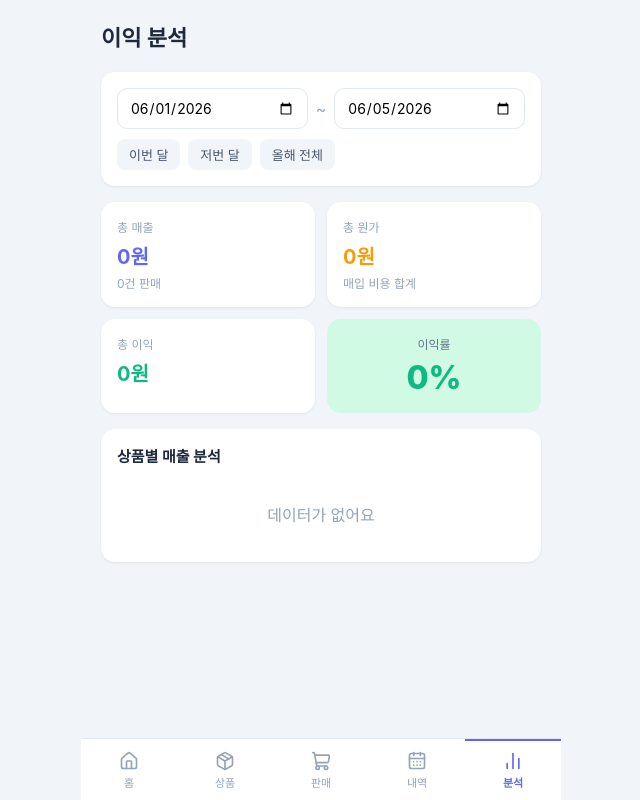
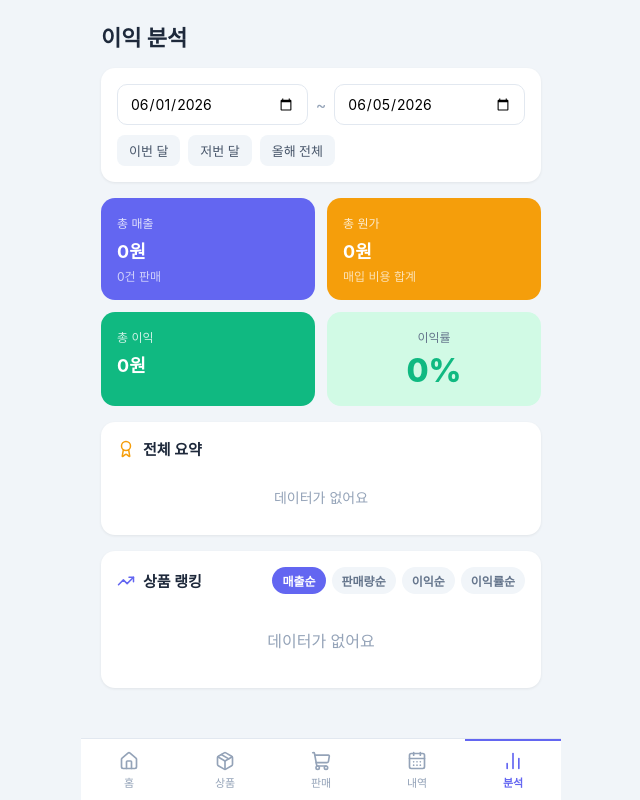
Before and after one commit to taewoo95/bongrang-store, a React (Vite) app: page / in a window 1280 px wide. Both pictures are taken after a click on the button "분석". Shown: the whole page, without its empty margins (319-959 px from the left). Built offline with nearby package versions, Linux system fonts and the light colour scheme.

Commit message:
분석 탭 고도화 - 상품 랭킹, 전체 요약 추가

```diff
--- a/src/components/Analysis.jsx
+++ b/src/components/Analysis.jsx
@@ -1,13 +1,22 @@
 import { useState } from 'react'
-import { getSales } from '../store'
-import { BarChart2, TrendingUp, TrendingDown } from 'lucide-react'
+import { getSales, getProducts } from '../store'
+import { TrendingUp, Award, Package, AlertCircle } from 'lucide-react'
+
+const SORT_OPTIONS = [
+  { key: 'revenue', label: '매출순' },
+  { key: 'qty', label: '판매량순' },
+  { key: 'profit', label: '이익순' },
+  { key: 'profitRate', label: '이익률순' },
+]
 
 export default function Analysis() {
   const sales = getSales()
+  const products = getProducts()
   const today = new Date().toISOString().slice(0, 10)
   const firstOfMonth = today.slice(0, 7) + '-01'
   const [startDate, setStartDate] = useState(firstOfMonth)
   const [endDate, setEndDate] = useState(today)
+  const [sortKey, setSortKey] = useState('revenue')
 
   const filtered = sales.filter(s => {
     const d = s.time.slice(0, 10)
@@ -30,31 +39,36 @@ export default function Analysis() {
     byProduct[s.productName].qty += s.qty
     byProduct[s.productName].count += 1
   })
+
   const productList = Object.entries(byProduct)
-    .map(([name, d]) => ({ name, ...d, profit: d.revenue - d.cost, profitRate: d.revenue > 0 ? Math.round((d.revenue - d.cost) / d.revenue * 100) : 0 }))
-    .sort((a, b) => b.revenue - a.revenue)
+    .map(([name, d]) => ({
+      name, ...d,
+      profit: d.revenue - d.cost,
+      profitRate: d.revenue > 0 ? Math.round((d.revenue - d.cost) / d.revenue * 100) : 0
+    }))
+    .sort((a, b) => b[sortKey] - a[sortKey])
 
   const maxRevenue = productList.length > 0 ? productList[0].revenue : 1
+
+  // 전체 요약
+  const top3Revenue = [...productList].sort((a, b) => b.revenue - a.revenue).slice(0, 3)
+  const top3Profit = [...productList].sort((a, b) => b.profitRate - a.profitRate).slice(0, 3)
+  const soldNames = new Set(filtered.map(s => s.productName))
+  const neverSold = products.filter(p => !soldNames.has(p.name))
 
   const inputStyle = {
     padding: '10px 12px', border: '1px solid #e2e8f0', borderRadius: '10px',
     fontSize: '14px', background: '#fff', outline: 'none', flex: 1,
   }
 
-  const statCard = (label, value, sub, color = '#1e293b') => (
-    <div style={{ background: '#fff', borderRadius: '14px', padding: '16px', boxShadow: '0 1px 3px rgba(0,0,0,0.07)' }}>
-      <div style={{ fontSize: '12px', color: '#94a3b8', marginBottom: '6px' }}>{label}</div>
-      <div style={{ fontSize: '20px', fontWeight: '700', color }}>{value}</div>
-      {sub && <div style={{ fontSize: '12px', color: '#94a3b8', marginTop: '4px' }}>{sub}</div>}
-    </div>
-  )
+  const medal = (i) => ['🥇', '🥈', '🥉'][i] || `${i + 1}`
 
   return (
-    <div style={{ padding: '20px' }}>
-      <h1 style={{ fontSize: '22px', fontWeight: '700', marginBottom: '20px' }}>이익 분석</h1>
+    <div style={{ padding: '20px', display: 'flex', flexDirection: 'column', gap: '16px' }}>
+      <h1 style={{ fontSize: '22px', fontWeight: '700' }}>이익 분석</h1>
 
       {/* 기간 설정 */}
-      <div style={{ background: '#fff', borderRadius: '14px', padding: '16px', marginBottom: '16px', boxShadow: '0 1px 3px rgba(0,0,0,0.07)' }}>
+      <div style={{ background: '#fff', borderRadius: '14px', padding: '16px', boxShadow: '0 1px 3px rgba(0,0,0,0.07)' }}>
         <div style={{ display: 'flex', gap: '8px', alignItems: 'center', marginBottom: '10px' }}>
           <input type="date" value={startDate} onChange={e => setStartDate(e.target.value)} style={inputStyle} />
           <span style={{ color: '#94a3b8' }}>~</span>
@@ -84,49 +98,140 @@ export default function Analysis() {
       </div>
 
       {/* 요약 카드 */}
-      <div style={{ display: 'grid', gridTemplateColumns: '1fr 1fr', gap: '12px', marginBottom: '16px' }}>
-        {statCard('총 매출', `${totalRevenue.toLocaleString()}원`, `${filtered.length}건 판매`, '#6366f1')}
-        {statCard('총 원가', `${totalCost.toLocaleString()}원`, '매입 비용 합계', '#f59e0b')}
-        {statCard('총 이익', `${totalProfit.toLocaleString()}원`, undefined, totalProfit >= 0 ? '#10b981' : '#ef4444')}
+      <div style={{ display: 'grid', gridTemplateColumns: '1fr 1fr', gap: '12px' }}>
+        {[
+          { label: '총 매출', value: `${totalRevenue.toLocaleString()}원`, sub: `${filtered.length}건 판매`, bg: '#6366f1' },
+          { label: '총 원가', value: `${totalCost.toLocaleString()}원`, sub: '매입 비용 합계', bg: '#f59e0b' },
+          { label: '총 이익', value: `${totalProfit.toLocaleString()}원`, sub: undefined, bg: totalProfit >= 0 ? '#10b981' : '#ef4444' },
+        ].map(c => (
+          <div key={c.label} style={{ background: c.bg, borderRadius: '14px', padding: '16px' }}>
+            <div style={{ fontSize: '12px', color: 'rgba(255,255,255,0.8)', marginBottom: '6px' }}>{c.label}</div>
+            <div style={{ fontSize: '18px', fontWeight: '700', color: '#fff' }}>{c.value}</div>
+            {c.sub && <div style={{ fontSize: '12px', color: 'rgba(255,255,255,0.7)', marginTop: '4px' }}>{c.sub}</div>}
+          </div>
+        ))}
         <div style={{ background: totalProfit >= 0 ? '#d1fae5' : '#fee2e2', borderRadius: '14px', padding: '16px', display: 'flex', flexDirection: 'column', justifyContent: 'center', alignItems: 'center' }}>
           <div style={{ fontSize: '12px', color: '#64748b', marginBottom: '6px' }}>이익률</div>
-          <div style={{ fontSize: '32px', fontWeight: '800', color: totalProfit >= 0 ? '#10b981' : '#ef4444' }}>
-            {profitRate}%
-          </div>
+          <div style={{ fontSize: '32px', fontWeight: '800', color: totalProfit >= 0 ? '#10b981' : '#ef4444' }}>{profitRate}%</div>
         </div>
       </div>
 
-      {/* 상품별 분석 */}
+      {/* 전체 요약 */}
       <div style={{ background: '#fff', borderRadius: '14px', padding: '16px', boxShadow: '0 1px 3px rgba(0,0,0,0.07)' }}>
-        <h3 style={{ fontSize: '15px', fontWeight: '700', marginBottom: '16px', color: '#1e293b' }}>
-          상품별 매출 분석
-        </h3>
+        <div style={{ display: 'flex', alignItems: 'center', gap: '8px', marginBottom: '16px' }}>
+          <Award size={18} color="#f59e0b" />
+          <h3 style={{ fontSize: '15px', fontWeight: '700', color: '#1e293b' }}>전체 요약</h3>
+        </div>
+
+        {filtered.length === 0 ? (
+          <p style={{ color: '#94a3b8', fontSize: '14px', textAlign: 'center', padding: '12px 0' }}>데이터가 없어요</p>
+        ) : (
+          <>
+            {/* TOP 3 매출 */}
+            <div style={{ marginBottom: '16px' }}>
+              <p style={{ fontSize: '13px', fontWeight: '600', color: '#64748b', marginBottom: '8px' }}>🏆 매출 TOP 3</p>
+              {top3Revenue.map((p, i) => (
+                <div key={p.name} style={{
+                  display: 'flex', justifyContent: 'space-between', alignItems: 'center',
+                  padding: '8px 12px', borderRadius: '10px', marginBottom: '6px',
+                  background: i === 0 ? '#fefce8' : '#f8fafc',
+                }}>
+                  <span style={{ fontSize: '14px' }}>{medal(i)} {p.name}</span>
+                  <span style={{ fontSize: '14px', fontWeight: '700', color: '#6366f1' }}>{p.revenue.toLocaleString()}원</span>
+                </div>
+              ))}
+            </div>
+
+            {/* TOP 3 이익률 */}
+            <div style={{ marginBottom: '16px' }}>
+              <p style={{ fontSize: '13px', fontWeight: '600', color: '#64748b', marginBottom: '8px' }}>💰 이익률 TOP 3</p>
+              {top3Profit.map((p, i) => (
+                <div key={p.name} style={{
+                  display: 'flex', justifyContent: 'space-between', alignItems: 'center',
+                  padding: '8px 12px', borderRadius: '10px', marginBottom: '6px',
+                  background: i === 0 ? '#f0fdf4' : '#f8fafc',
+                }}>
+                  <span style={{ fontSize: '14px' }}>{medal(i)} {p.name}</span>
+                  <span style={{ fontSize: '14px', fontWeight: '700', color: '#10b981' }}>{p.profitRate}%</span>
+                </div>
+              ))}
+            </div>
+
+            {/* 안 팔린 상품 */}
+            {neverSold.length > 0 && (
+              <div>
+                <p style={{ fontSize: '13px', fontWeight: '600', color: '#64748b', marginBottom: '8px' }}>
+                  <AlertCircle size={13} style={{ display: 'inline', marginRight: '4px' }} color="#f59e0b" />
+                  이 기간 동안 판매 없는 상품
+                </p>
+                <div style={{ display: 'flex', flexWrap: 'wrap', gap: '6px' }}>
+                  {neverSold.map(p => (
+                    <span key={p.id} style={{
+                      background: '#fef3c7', color: '#92400e', borderRadius: '20px',
+                      padding: '4px 12px', fontSize: '13px',
+                    }}>
+                      {p.name}
+                    </span>
+                  ))}
+                </div>
+              </div>
+            )}
+          </>
+        )}
+      </div>
+
+      {/* 상품 랭킹 */}
+      <div style={{ background: '#fff', borderRadius: '14px', padding: '16px', boxShadow: '0 1px 3px rgba(0,0,0,0.07)' }}>
+        <div style={{ display: 'flex', alignItems: 'center', justifyContent: 'space-between', marginBottom: '14px' }}>
+          <div style={{ display: 'flex', alignItems: 'center', gap: '8px' }}>
+            <TrendingUp size={18} color="#6366f1" />
+            <h3 style={{ fontSize: '15px', fontWeight: '700', color: '#1e293b' }}>상품 랭킹</h3>
+          </div>
+          {/* 정렬 선택 */}
+          <div style={{ display: 'flex', gap: '6px', flexWrap: 'wrap', justifyContent: 'flex-end' }}>
+            {SORT_OPTIONS.map(opt => (
+              <button key={opt.key} onClick={() => setSortKey(opt.key)} style={{
+                padding: '5px 10px', borderRadius: '20px', fontSize: '12px', fontWeight: '600',
+                background: sortKey === opt.key ? '#6366f1' : '#f1f5f9',
+                color: sortKey === opt.key ? '#fff' : '#64748b',
+                border: 'none', cursor: 'pointer',
+              }}>
+                {opt.label}
+              </button>
+            ))}
+          </div>
+        </div>
+
         {productList.length === 0 ? (
           <p style={{ textAlign: 'center', color: '#94a3b8', padding: '20px 0' }}>데이터가 없어요</p>
         ) : (
           productList.map((p, i) => (
             <div key={p.name} style={{ marginBottom: '16px' }}>
-              <div style={{ display: 'flex', justifyContent: 'space-between', marginBottom: '6px' }}>
-                <div>
-                  <span style={{ fontSize: '14px', fontWeight: '600', color: '#1e293b' }}>{p.name}</span>
-                  <span style={{ fontSize: '12px', color: '#94a3b8', marginLeft: '8px' }}>{p.qty}개 판매</span>
+              <div style={{ display: 'flex', justifyContent: 'space-between', alignItems: 'center', marginBottom: '6px' }}>
+                <div style={{ display: 'flex', alignItems: 'center', gap: '8px' }}>
+                  <span style={{ fontSize: '16px' }}>{medal(i)}</span>
+                  <div>
+                    <span style={{ fontSize: '14px', fontWeight: '600', color: '#1e293b' }}>{p.name}</span>
+                    <span style={{ fontSize: '12px', color: '#94a3b8', marginLeft: '6px' }}>{p.qty}개 판매</span>
+                  </div>
                 </div>
                 <div style={{ textAlign: 'right' }}>
-                  <span style={{ fontSize: '14px', fontWeight: '700', color: '#6366f1' }}>{p.revenue.toLocaleString()}원</span>
+                  <div style={{ fontSize: '14px', fontWeight: '700', color: '#6366f1' }}>{p.revenue.toLocaleString()}원</div>
+                  <div style={{ fontSize: '12px', color: '#10b981' }}>이익 {p.profitRate}%</div>
                 </div>
               </div>
-              {/* 바 차트 */}
-              <div style={{ background: '#f1f5f9', borderRadius: '6px', height: '8px', marginBottom: '6px', overflow: 'hidden' }}>
+              <div style={{ background: '#f1f5f9', borderRadius: '6px', height: '8px', overflow: 'hidden' }}>
                 <div style={{
-                  height: '100%', borderRadius: '6px', background: '#6366f1',
+                  height: '100%', borderRadius: '6px',
+                  background: i === 0 ? '#6366f1' : i === 1 ? '#8b5cf6' : i === 2 ? '#a78bfa' : '#c4b5fd',
                   width: `${Math.round(p.revenue / maxRevenue * 100)}%`,
                   transition: 'width 0.3s',
                 }} />
               </div>
-              <div style={{ display: 'flex', gap: '16px', fontSize: '12px' }}>
+              <div style={{ display: 'flex', gap: '12px', fontSize: '12px', marginTop: '5px' }}>
                 <span style={{ color: '#64748b' }}>원가 {p.cost.toLocaleString()}원</span>
                 <span style={{ color: p.profit >= 0 ? '#10b981' : '#ef4444', fontWeight: '600' }}>
-                  이익 {p.profit.toLocaleString()}원 ({p.profitRate}%)
+                  이익 {p.profit.toLocaleString()}원
                 </span>
               </div>
             </div>
```
